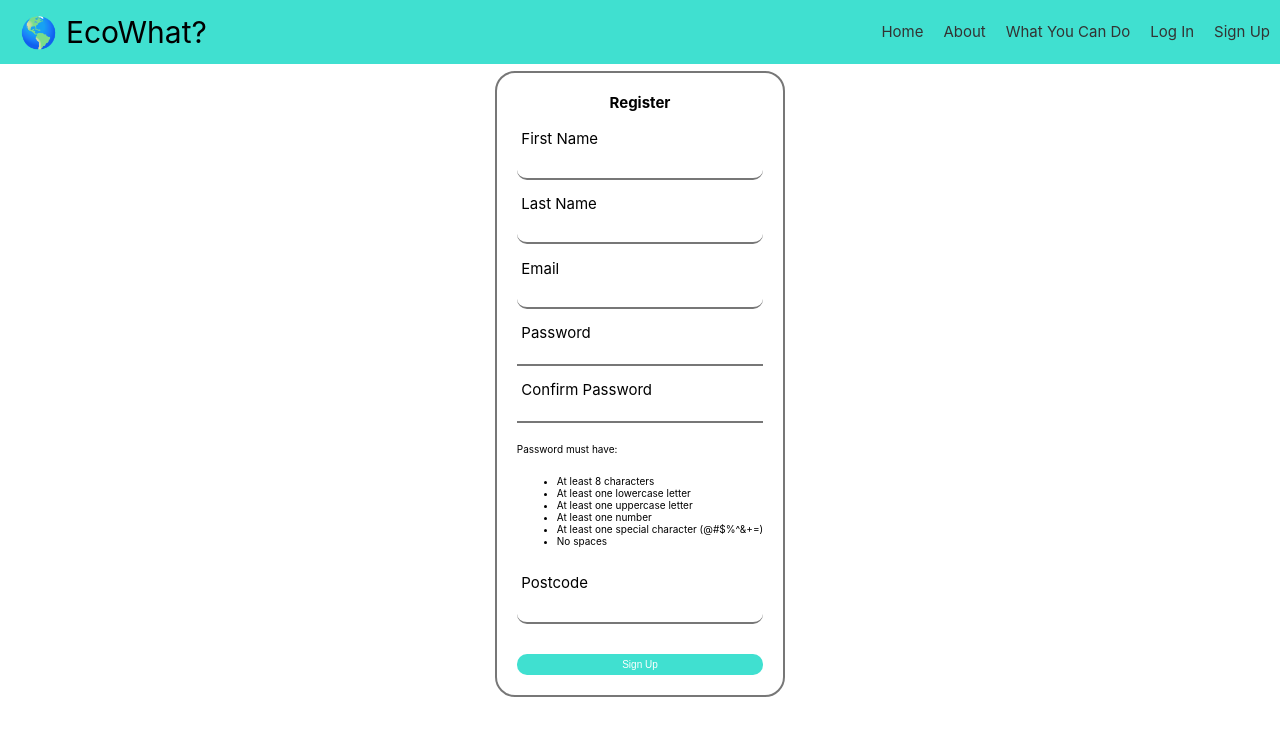
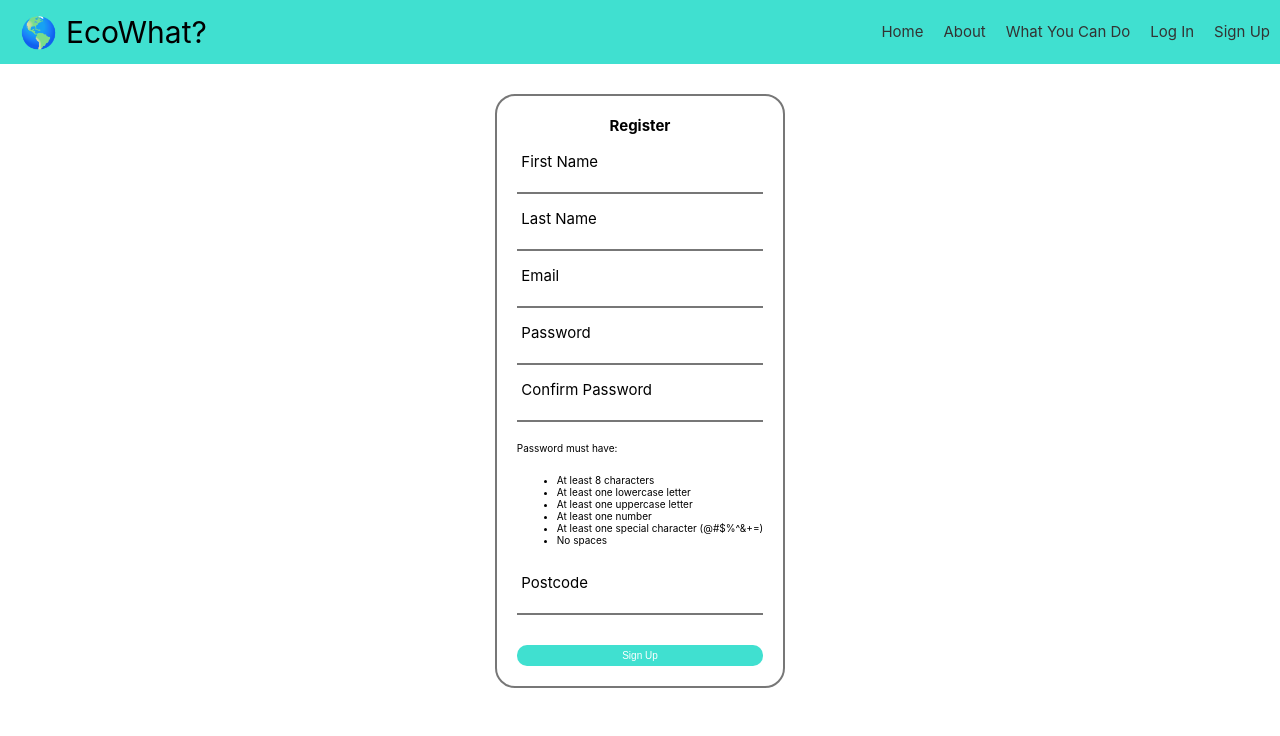
Before and after one commit to TamaraHerrington/EcoWhat, a React (Create React App) app in the folder client/my-app/: page /registration in a window 1280 px wide. Shown: the top 736 px of the page. Built offline with nearby package versions, Linux system fonts and the light colour scheme.

Commit message:
fixed login and signup css

```diff
--- a/client/my-app/src/App.css
+++ b/client/my-app/src/App.css
@@ -129,14 +129,14 @@ nav {
   margin-bottom: 1rem;
 }
 
-.login-form > input[type=text],
-.login-form > input[type=password] {
+.login-form input[type=text],
+.login-form input[type=password] {
   border: none;
   border-bottom: 2px solid #777;
 }
 
-.login-form > input[type=text]:focus,
-.login-form > input[type=password]:focus {
+.login-form input[type=text]:focus,
+.login-form input[type=password]:focus {
   outline: none;
 }
 
@@ -159,7 +159,7 @@ nav {
 
 .signup {
   width: 100%;
-  height: 80vh;
+  margin-top: 3rem;
 }
 
 .signup-main {
--- a/client/my-app/src/components/comments/CommentForm.css
+++ b/client/my-app/src/components/comments/CommentForm.css
@@ -19,11 +19,11 @@ input[type=submit]{
     margin-top: 2em;
     border-color: transparent;
 }
-input[type=submit]:hover{
+.comment-form input[type=submit]:hover{
     background-color: rgb(194, 255, 249);
 }
 
-input[type=text]{
+.comment-form input[type=text]{
     border-radius: 10px;
     border: turquoise solid 1px;
     height: 2em;
```
